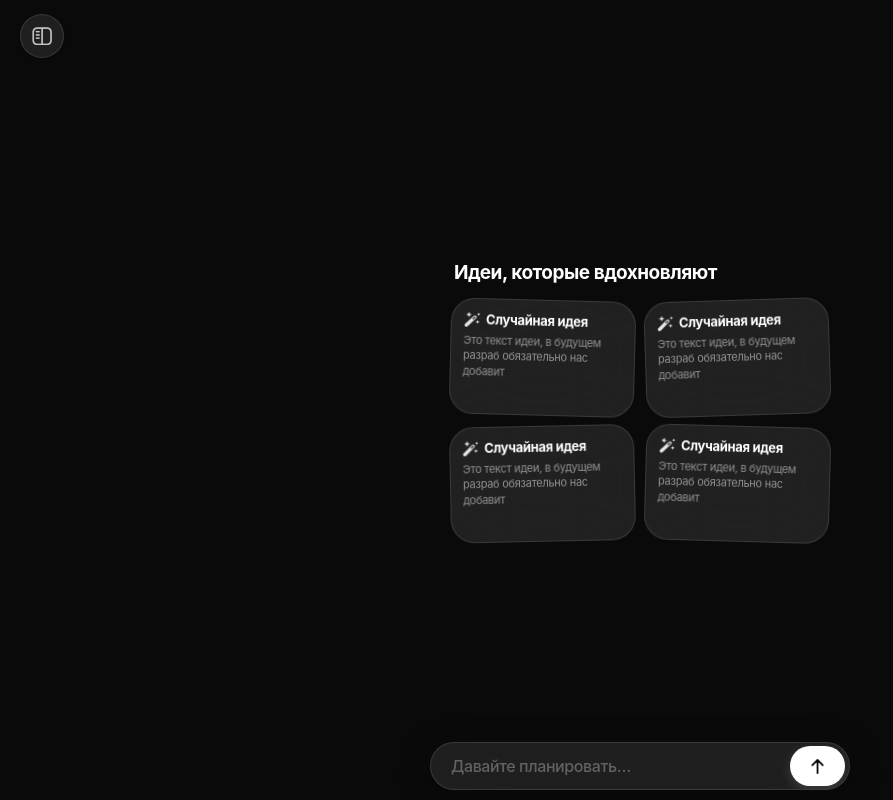
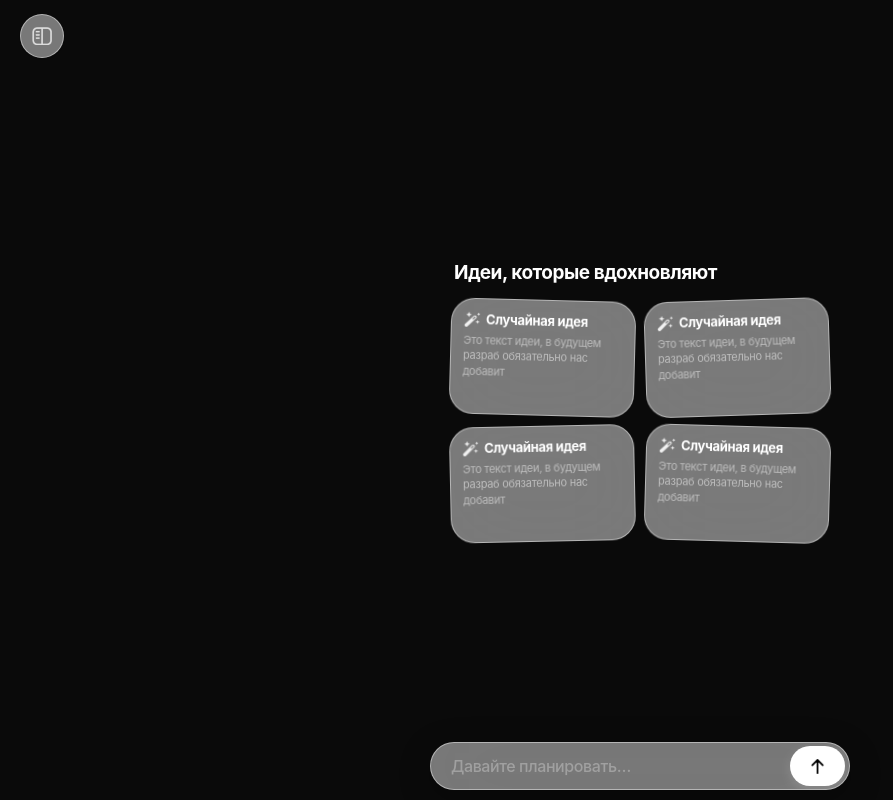
Before and after one commit to jango100500-ui/Krumm, a Next.js app: page / in a window 1280 px wide. Shown: the whole page, without its empty margins (0-893 px from the left). Built offline with nearby package versions, Linux system fonts and the light colour scheme.

Commit message:
Update globals.css

```diff
--- a/app/globals.css
+++ b/app/globals.css
@@ -4,9 +4,10 @@
 
 :root {
   --glass-blur: blur(40px) saturate(180%);
-  --glass-border: 0.5px solid rgba(255, 255, 255, 0.12);
-  --glass-bg: rgba(255, 255, 255, 0.085);
+  --glass-border: 0.5px solid rgba(255, 255, 255, 0.45);
+  --glass-bg: rgba(255, 255, 255, 0.45);
   --hub-bg: #0a0a0a;
+  --plate-bg: #18181a;
 }
 
 * {
```
